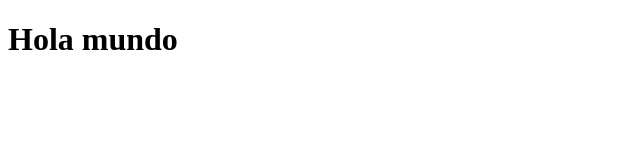
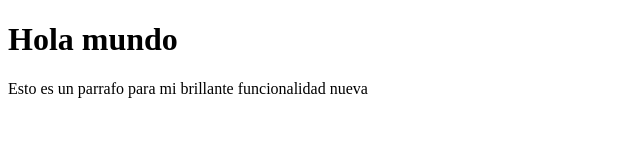
Before and after one commit to ivanrey13/Bootcamp_NTTData, a plain HTML site: page index.html in a window 1280 px wide. Shown: the whole page, without its empty margins (0-640 px from the left). Drawn offline with Linux system fonts and the light colour scheme.

Commit message:
Cambiado index.html con un nuevo parrafo

```diff
--- a/index.html
+++ b/index.html
@@ -8,5 +8,6 @@
 </head>
 <body>
     <h1>Hola mundo</h1>
+    <p>Esto es un parrafo para mi brillante funcionalidad nueva</p>
 </body>
 </html>
```
